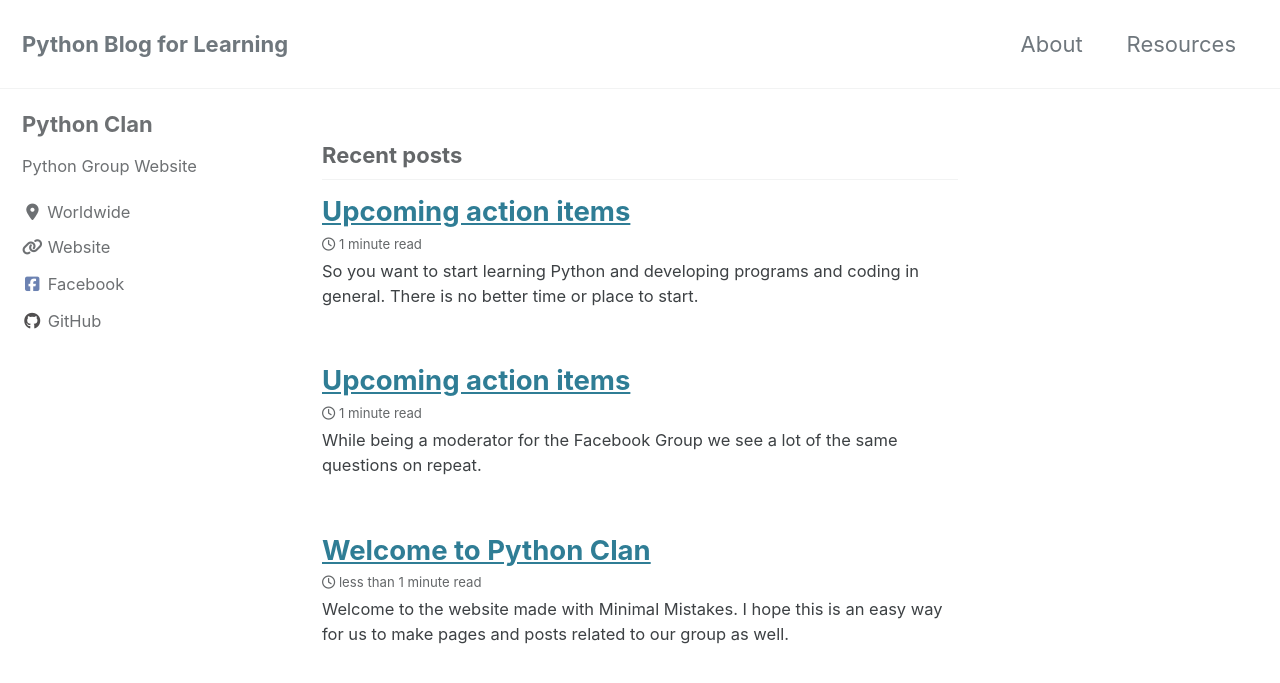
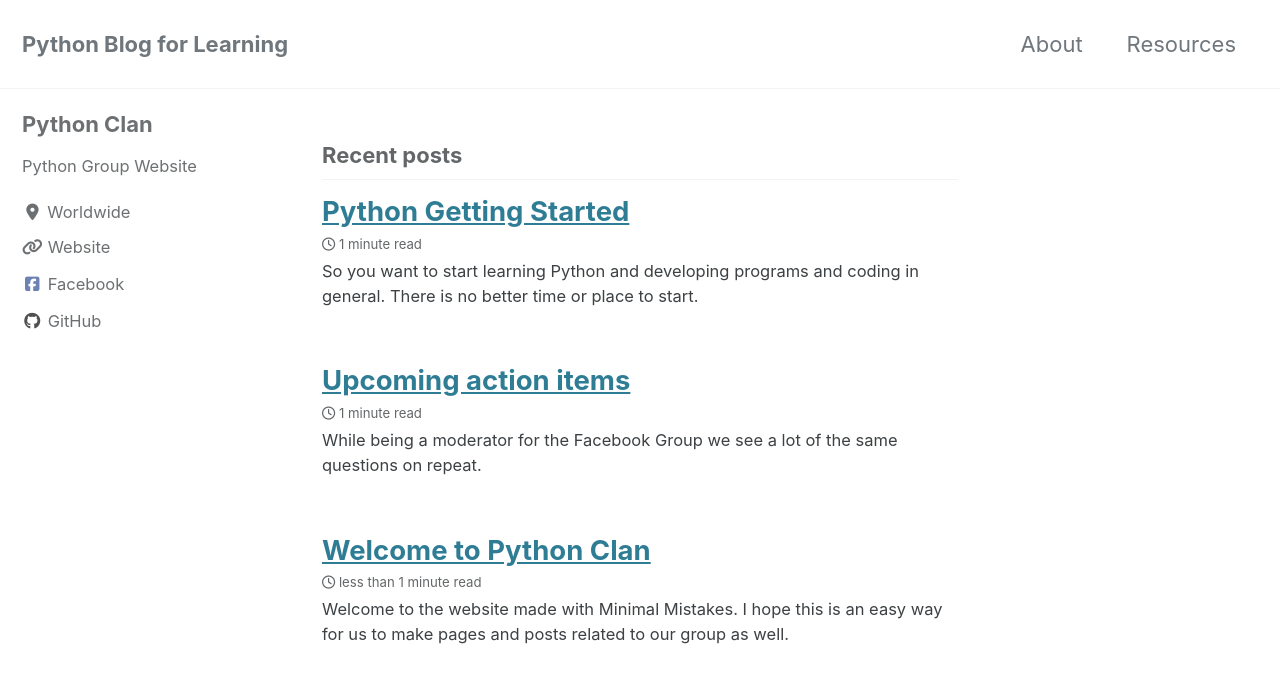
Before and after one commit to PythonClan/pythonclan.github.io, a Jekyll site: the page built from index.html, in a window 1280 px wide and 900 px high. Shown: the top 683 px of the window. Built offline with Jekyll 4.4.1, drawn with Linux system fonts in a browser that asks for light colours; cached includes are drawn as plain includes; nearby versions of some CDN libraries; the list of posts is cut into pages by our own code.

Commit message:
Update title and image location

```diff
--- a/_posts/2020-4-20-Python-Getting-Started.md
+++ b/_posts/2020-4-20-Python-Getting-Started.md
@@ -1,5 +1,5 @@
 ---
-title:  "Upcoming action items"
+title:  "Python Getting Started"
 author: Clayton
 categories: beginnerseries
 ---
```
Also changed, not shown: assets/images/myscript-example.gif (renamed from assets/myscript-example.gif), 2 other files.
